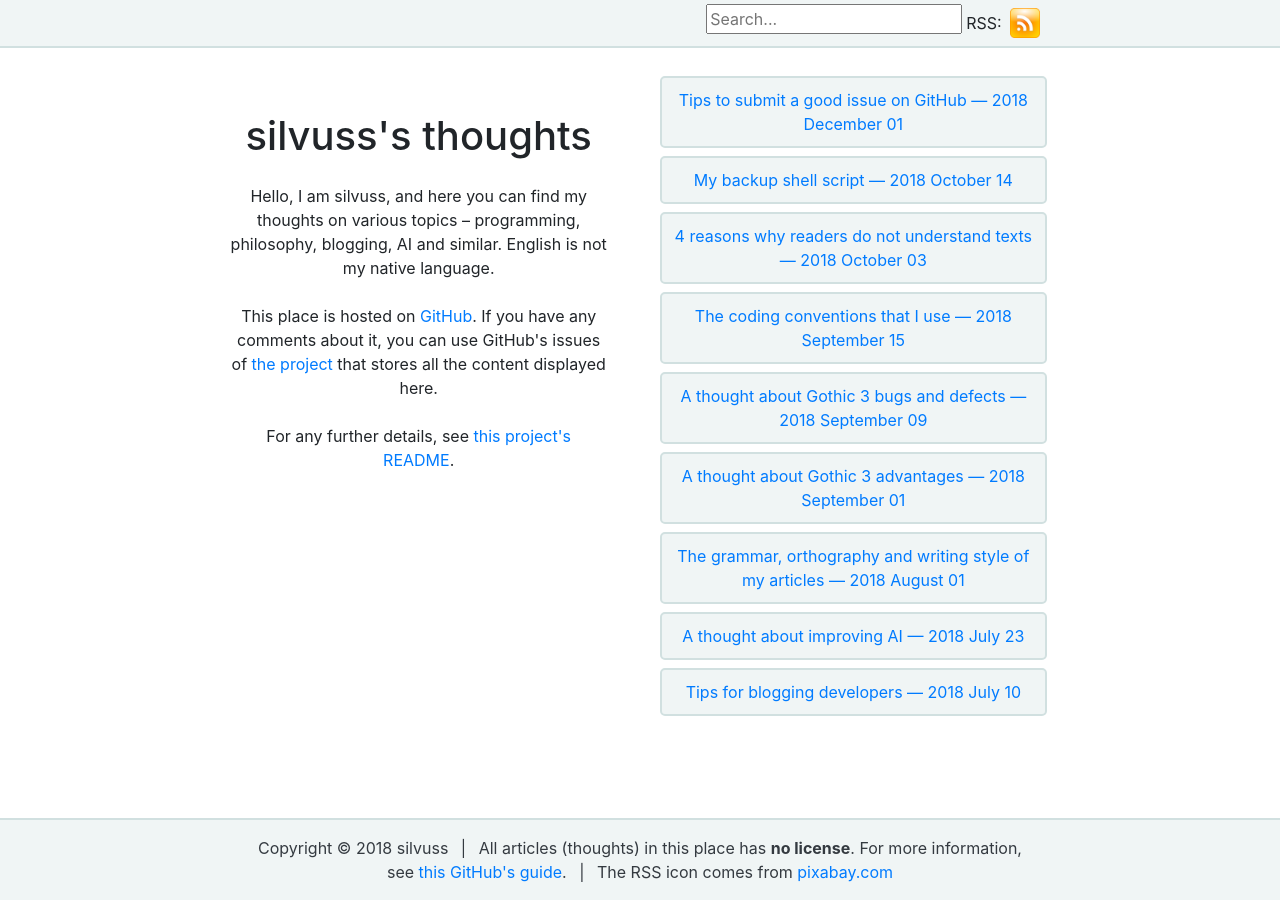
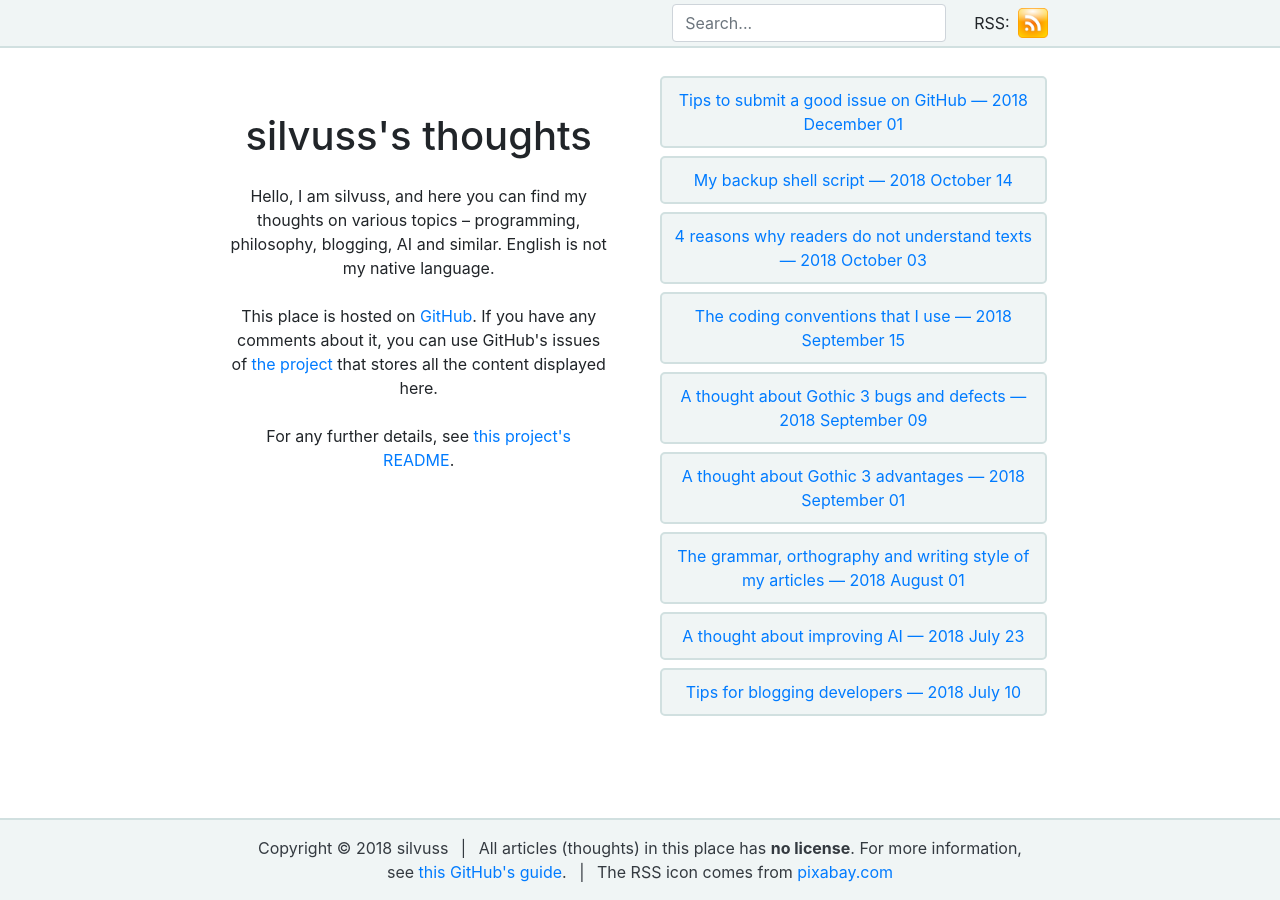
Before and after one commit to DevSilv/DevSilv.github.io, a Jekyll site: the page built from index.html, in a window 1280 px wide. Built offline with Jekyll 4.4.1, drawn with Linux system fonts in a browser that asks for light colours.

Commit message:
Let file be autoformatted by VS Code default HTML formatter

```diff
--- a/_includes/header.html
+++ b/_includes/header.html
@@ -3,17 +3,16 @@
         <div class="d-flex justify-content-between flex-wrap align-items-center">
             <div class="mt-1 mb-1 ml-2 mr-2">
                 {% if include.wide == "true" %}
-                <a href="{{ site.url }}">homepage</a> {% endif %}
+                <a href="{{ site.url }}">Homepage</a>
+                {% endif %}
             </div>
-            <div class="d-flex flex-wrap mt-1 mb-1 ml-2 mr-2">
-                <form class="search-form" onsubmit="event.preventDefault();">
-                    <input id="search-form__input"
-                        type="text"
-                        placeholder="{{ site.data.strings.search.placeholder }}"
-                        onblur="hideResults(event);"
-                        onfocus="showResults();"
-                        onkeyup="search('{{ site.data.strings.search.no-search-results }}');">
-                    <ul style="display: none; position: absolute; width: 200px; z-index: 1;" class="list-group list-unstyled" id="search-form__results-list"></ul>
+            <div class="d-flex flex-wrap mb-1 mt-1">
+                <form class="search-form mr-4" onsubmit="event.preventDefault();">
+                    <input id="search-form__input" class="form-control" type="text"
+                        placeholder="{{ site.data.strings.search.placeholder }}" onblur="hideResults(event);"
+                        onfocus="showResults();" onkeyup="search('{{ site.data.strings.search.no-search-results }}');">
+                    <ul style="display: none; position: absolute; width: 200px; z-index: 1;"
+                        class="list-group list-unstyled" id="search-form__results-list"></ul>
                 </form>
                 <div class="d-flex align-items-center m-1">
                     <span class="mr-2">RSS:</span>
```
